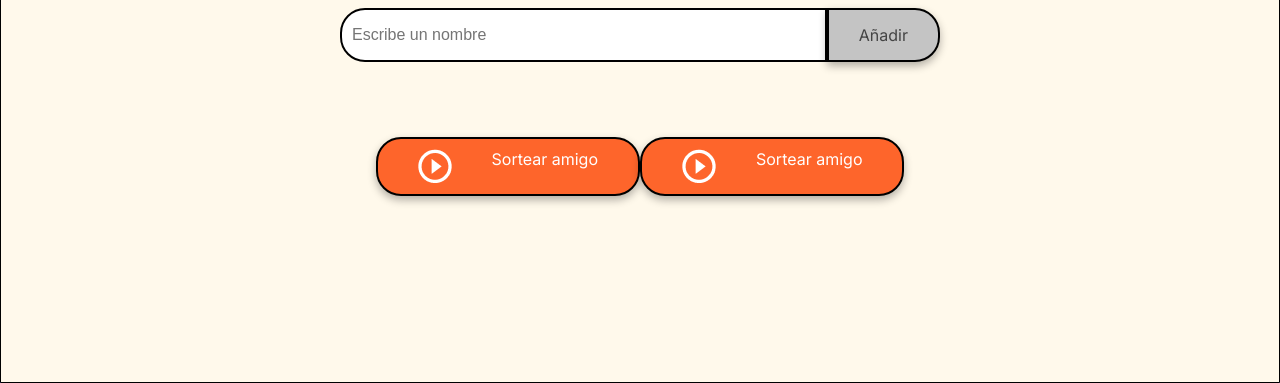
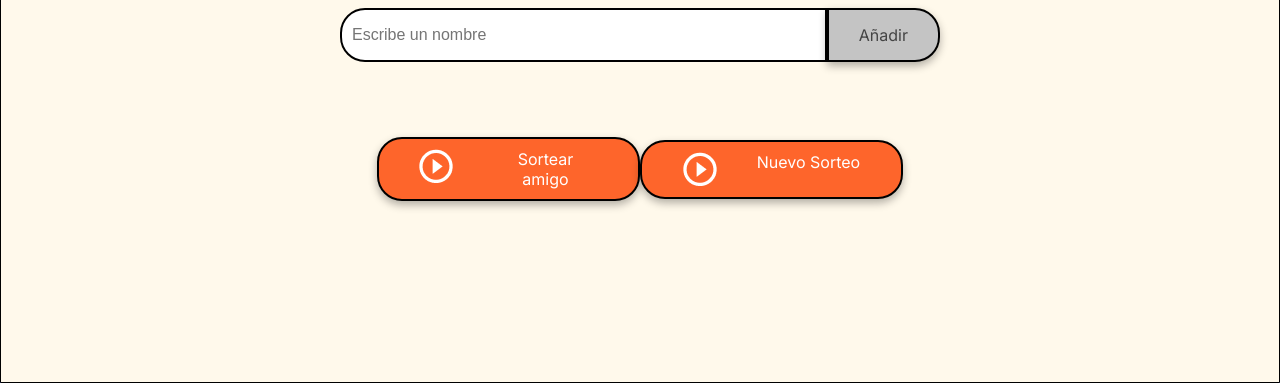
Before and after one commit to SamuelMedina07/amigoSecretoChallenge, a plain HTML site: page index.html in a window 1280 px wide. Shown: the part 417-800 px from the top of the page. Drawn offline with Linux system fonts and the light colour scheme.

Commit message:
Cambiando nombre del boton

```diff
--- a/index.html
+++ b/index.html
@@ -34,7 +34,7 @@
 
                 <button id="botonNuevoSorteo" class="button-draw" onclick="hola();" aria-label="Nuevo Sorteo" disabled>
                     <img src="assets/play_circle_outline.png" alt="Ícono para nuevo juego">
-                    Sortear amigo
+                    Nuevo Sorteo
                 </button>
 
             </div>
```
